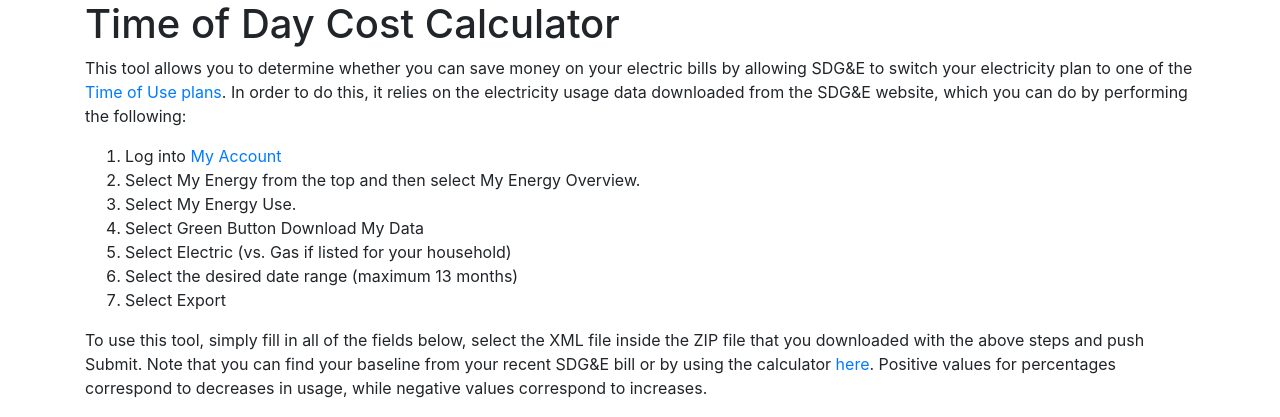
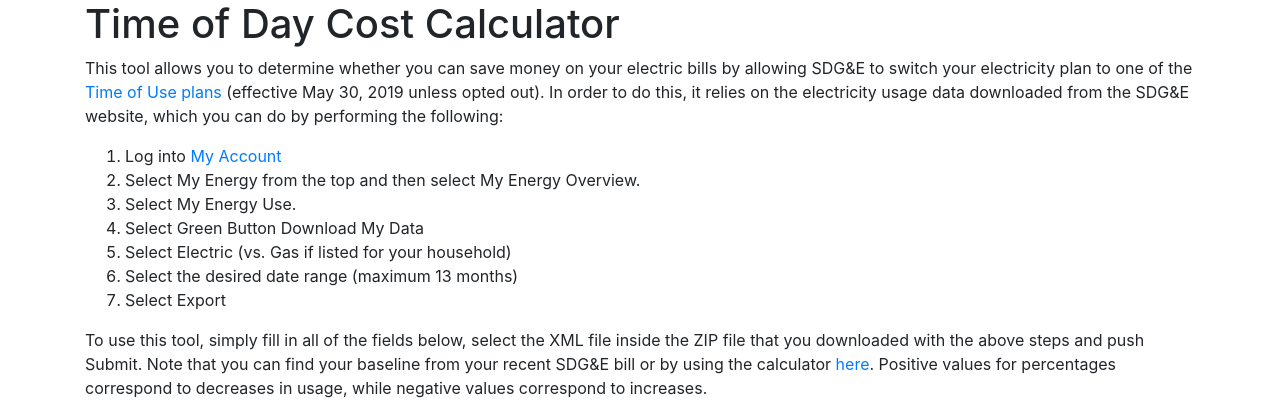
Before and after one commit to tmiw/sdgecalc, a Django app: template templates/todcalc.html in a window 1280 px wide. Shown: the top 417 px of the page. Run offline with Django 3.2, Linux system fonts and the light colour scheme; the template is opened without the code that fills it: values that come from a table or form of the project are taken from there, others are empty; some libraries are stand-ins or nearby versions.

Commit message:
Added effective date of ToD change

```diff
--- a/templates/todcalc.html
+++ b/templates/todcalc.html
@@ -30,7 +30,7 @@ ul#id_percentage_change_relative_to {
 <p>This tool allows you to determine whether you can save money on your
 electric bills by allowing SDG&amp;E to switch your electricity plan to one of
 the <a href="https://www.sdge.com/whenmatters" target="_blank">Time of Use
-plans</a>. In order to do this, it relies on the electricity usage
+plans</a> (effective May 30, 2019 unless opted out). In order to do this, it relies on the electricity usage
 data downloaded from the SDG&amp;E website, which you can do by performing the
 following:</p>
 
```
